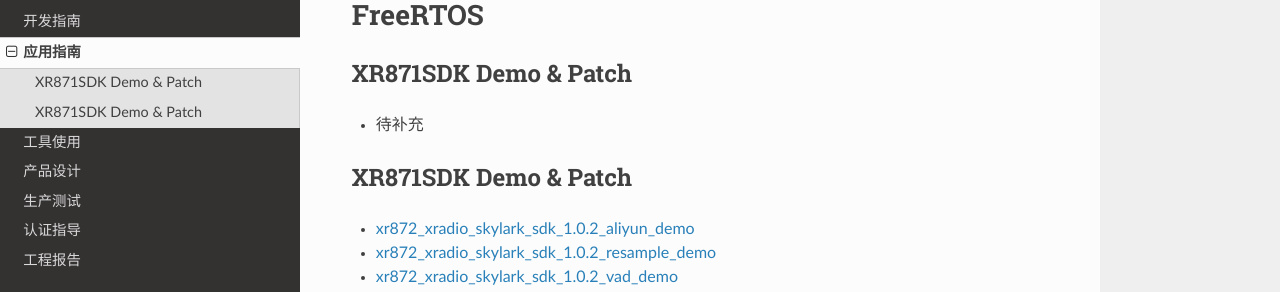
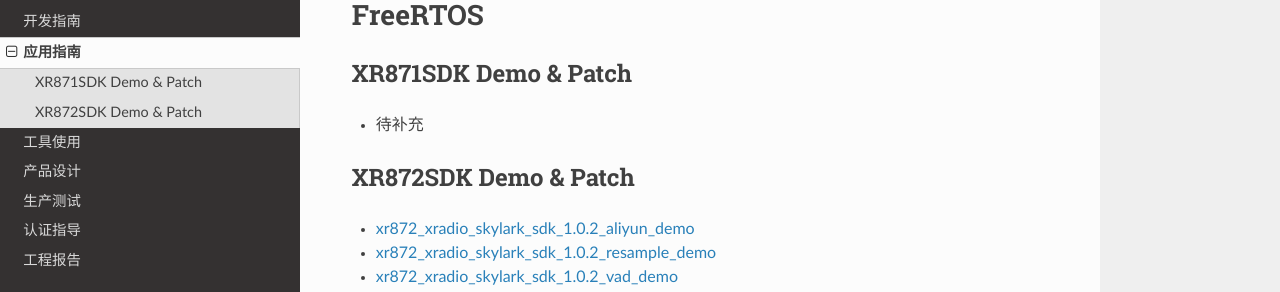
Before and after one commit to XradioTech/xradiotech.github.io, an MkDocs documentation site: the page built from docs/zh_CN/application-guide/index.md, in a window 1280 px wide. Shown: the part 217-509 px from the top of the page. Built offline with MkDocs 1.6.1, drawn with Linux system fonts in a browser that asks for light colours; nearby versions of some CDN libraries.

Commit message:
Update index.md
fixup description for xr872sdk

```diff
--- a/docs/zh_CN/application-guide/index.md
+++ b/docs/zh_CN/application-guide/index.md
@@ -6,7 +6,7 @@
 # FreeRTOS
 ## XR871SDK Demo & Patch
 * 待补充
-## XR871SDK Demo & Patch
+## XR872SDK Demo & Patch
 * [xr872_xradio_skylark_sdk_1.0.2_aliyun_demo](../../download/7.应用指南/FreeRtos/xr872_xradio_skylark_sdk_1.0.2_aliyun_demo.7z)
 * [xr872_xradio_skylark_sdk_1.0.2_resample_demo](../../download/7.应用指南/FreeRtos/xr872_xradio_skylark_sdk_1.0.2_resample_demo.7z)
 * [xr872_xradio_skylark_sdk_1.0.2_vad_demo](../../download/7.应用指南/FreeRtos/xr872_xradio_skylark_sdk_1.0.2_vad_demo.7z)
```
